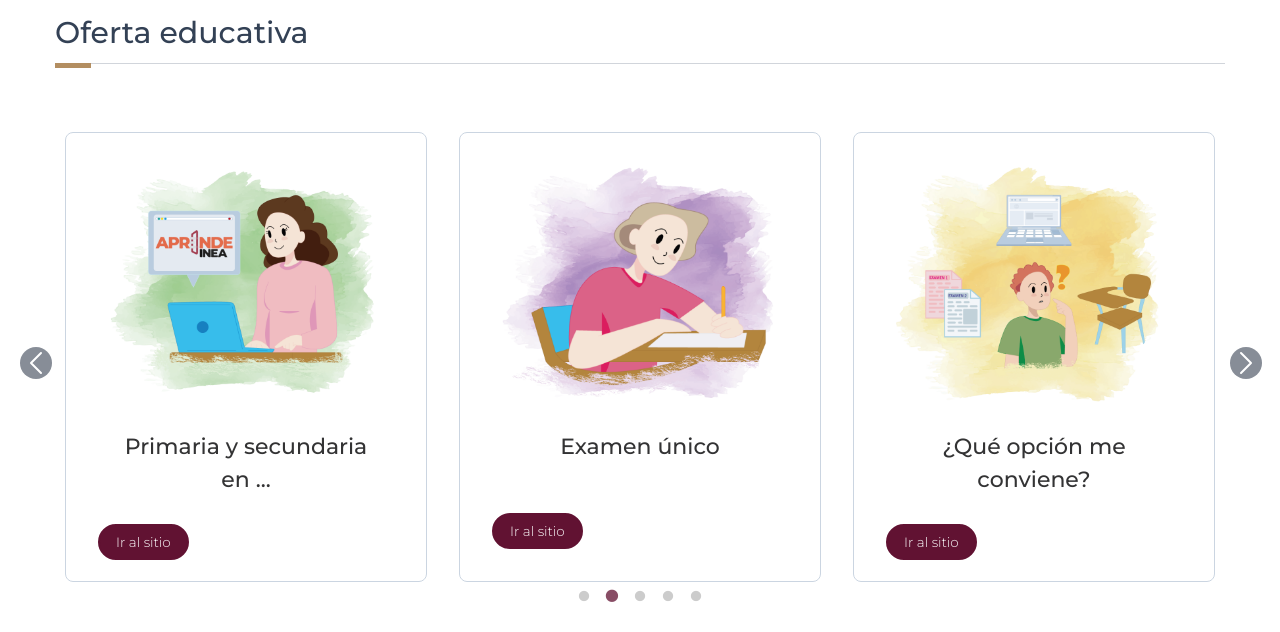
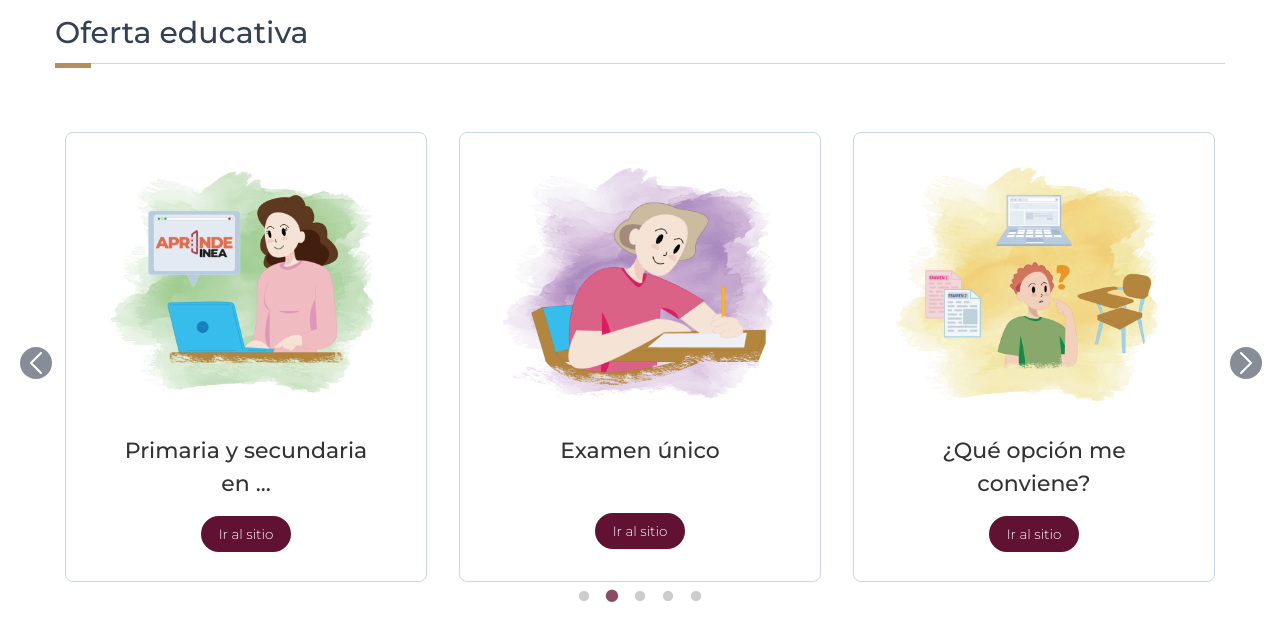
Before and after one commit to ineacdmx2024/inea-web, a Next.js app: page / in a window 1280 px wide. Shown: the part 1040-1672 px from the top of the page. Built offline with nearby package versions, Linux system fonts and the light colour scheme; no server answers.

Commit message:
Cards fixed

```diff
--- a/src/components/CarouselOfertEdu.jsx
+++ b/src/components/CarouselOfertEdu.jsx
@@ -135,8 +135,8 @@ function CarouselOfertEdu() {
     autoplaySpeed: 5000,
     dotsClass: "slick-dots custom-dots",
     appendDots: (dots) => (
-      <div style={{ bottom: "-25px" }}>
-        <ul style={{ margin: "0" }}> {dots} </ul>
+      <div style={{ bottom: "-25px", display: "flex", justifyContent: "center" }}>
+        <ul style={{ margin: "0", padding: "0", display: "flex", justifyContent: "center" }}> {dots} </ul>
       </div>
     ),
     prevArrow: <PrevArrow />,
@@ -147,9 +147,15 @@ function CarouselOfertEdu() {
       <style jsx global>{`
         .custom-dots {
           bottom: -30px;
+          display: flex;
+          justify-content: center;
+          width: 100%;
+          padding: 0;
+          margin: 0;
         }
         .custom-dots li {
           margin: 0 4px;
+          display: inline-block;
         }
         .custom-dots li button {
           border: none;
@@ -163,11 +169,11 @@ function CarouselOfertEdu() {
           transition: all 0.3s ease;
         }
         .custom-dots li.slick-active button:before {
-          color: #611232; // Color rojo para el punto activo
+          color: #611232; /* Color rojo para el punto activo */
           transform: scale(1.2);
         }
 
-        * Estilos solo para desktop que igualan el gap */
+        /* Estilos solo para desktop que igualan el gap */
         @media (min-width: 768px) {
           .desktop-carousel .slick-slide {
             padding: 0 16px;  /* Mitad del gap-8 (32px) */
@@ -179,9 +185,19 @@ function CarouselOfertEdu() {
 
           /* Aseguramos que la card tiene las mismas dimensiones */
           .desktop-carousel .carousel-card {
+            height: 450px;
             display: flex;
             flex-direction: column;
           }
+        }
+
+        /* Estilos para mobile */
+        @media (max-width: 767px) {
+          .slick-slider {
+            padding-bottom: 30px;
+          }
+        }
+
         .carousel-card {
           display: flex;
           flex-direction: column;
@@ -200,28 +216,29 @@ function CarouselOfertEdu() {
         <div className="carrusel desktop-carousel">
           <Slider
             {...settings}
-            className="bg-white border tablet:border-0 border-slate-300 tablet:shadow-none rounded-lg tablet:rounded-none mx-auto !z-5 w-full max-w-[260px] letras:max-w-[360px] ofertaEdu:max-w-[400px] tablet:max-w-[1150px] mt-8 px-4 tablet:px-0"
+            className="bg-white border tablet:border-0 border-slate-300 tablet:shadow-none rounded-lg tablet:rounded-none mx-auto !z-5 w-full max-w-[300px] letras:max-w-[360px] ofertaEdu:max-w-[400px] tablet:max-w-[1150px] mt-8 px-4 tablet:px-0"
           >
             {modalidades.map((noticia, index) => (
+              <div key={index*36} className="tablet:h-[450px] pt-4 tablet:pt-0">
                 <Link
                   href={`/oferta-educativa${noticia.url}`}
-                key={index*36}
+                  className="block h-full"
                 >
-                <div className="tablet:h-[450px]">
-                  <div className={`border-0 tablet:border border-slate-300 tablet:shadow-none rounded-none tablet:rounded-lg h-full ${isSmallScreen ? "p-2" : "p-8"} flex flex-col justify-between carousel-card`}>
-                    <div className="flex flex-col items-center w-full">
+                  <div className="border-0 tablet:border border-slate-300 tablet:shadow-none rounded-none tablet:rounded-lg h-full p-2 tablet:p-8 flex flex-col carousel-card">
+                    <div className="w-full aspect-square tablet:aspect-[4/3] relative mb-4">
                       <img
                         className="w-full h-full object-cover rounded-lg"
                         src={noticia.image || "/placeholder.svg"}
                         alt={noticia.name}
                       />
+                    </div>
+                    <div className="flex flex-col justify-between flex-grow">
                       <h3
-                        className="mb-4 tablet:my-7 px-2 tablet:px-5 text-center text-[16px] tablet:text-[22px] text-[#333334] font-medium"
+                        className="mt-4 px-2 tablet:px-5 text-center text-[16px] tablet:text-[22px] text-[#333334] font-medium"
                       >
                         {truncateText(noticia.name, 25)}
                       </h3>
-                    </div>
-                    <div className={`button-container ${isSmallScreen ? 'pb-2' : ''}`}>
+                      <div className="flex justify-center mt-10 tablet:mt-4">
                         <button
                           className="bg-[#611232] text-white text-xs letras:text-[13.5px] py-2 px-4 rounded-full hover:bg-white hover:text-[#611232] border-2 border-[#611232] font-light"
                         >
@@ -231,6 +248,7 @@ function CarouselOfertEdu() {
                     </div>
                   </div>
                 </Link>
+              </div>
             ))}
           </Slider>
         </div>
--- a/src/components/SeccionLigasInte.jsx
+++ b/src/components/SeccionLigasInte.jsx
@@ -211,6 +211,15 @@ function SeccionLigasInte() {
             display: flex;
             flex-direction: column;
           }
+
+          /* Dimensiones fijas para imágenes en desktop */
+          @media (min-width: 768px) {
+            .image-container {
+              width: 295.5px;
+              height: 221.81px;
+              margin: 0 auto;
+            }
+          }
         }
 
         /* Estilos para mobile */
@@ -234,7 +243,7 @@ function SeccionLigasInte() {
               >
                 <div className={`border border-slate-300 shadow-none rounded-lg h-[450px] ${isSmallScreen ? "p-2" : "p-8"} flex flex-col`}>
                   <div className="flex-1 flex flex-col items-center">
-                    <div className="w-full aspect-[4/3] relative mb-4">
+                    <div className="w-full aspect-[4/3] relative mb-4 image-container">
                       <img
                         className="w-full h-full object-cover rounded-lg"
                         src={fijos.imagen || "/placeholder.svg"}
@@ -313,7 +322,7 @@ function SeccionLigasInte() {
                   className="block h-full"
                 >
                   <div className="border-0 tablet:border border-slate-300 tablet:shadow-none rounded-none tablet:rounded-lg h-full p-2 tablet:p-8 flex flex-col carousel-card">
-                    <div className="w-full aspect-square tablet:aspect-[4/3] relative mb-4">
+                    <div className="w-full aspect-square tablet:aspect-[4/3] relative mb-4 image-container">
                       <img
                         className="w-full h-full object-cover rounded-lg"
                         src={restantes.imagen || "/placeholder.svg"}
```
Lines whose indentation alone changed are shown as unchanged.
